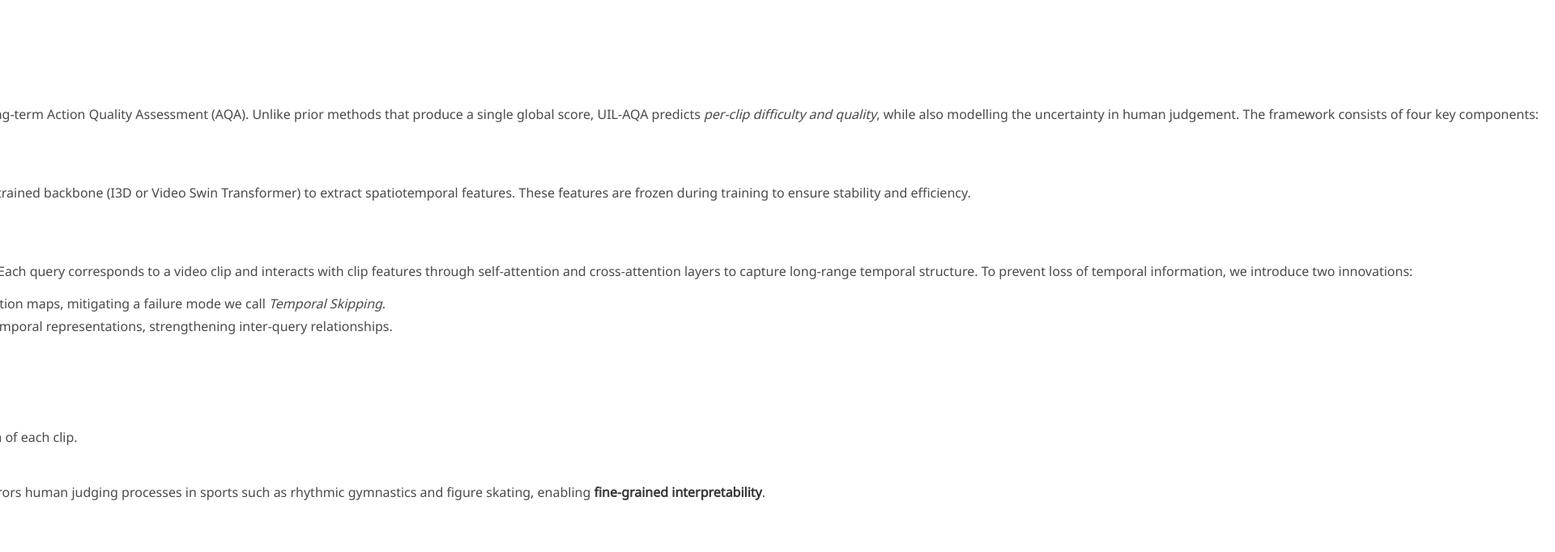
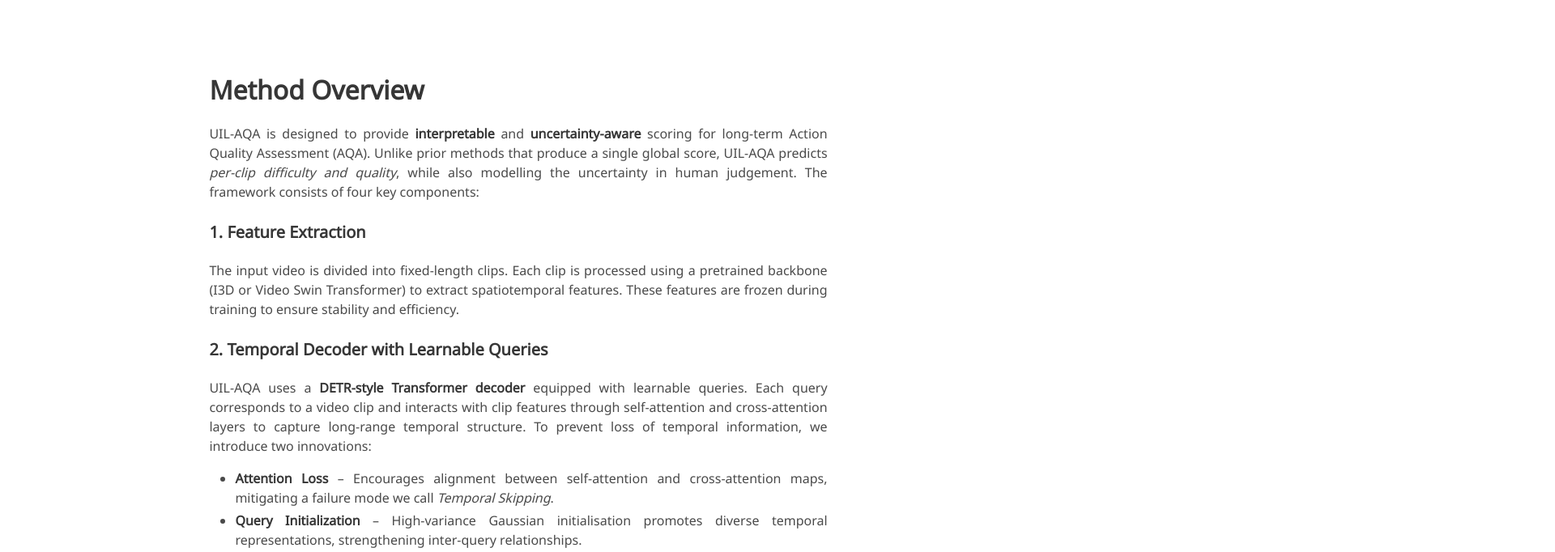
Before and after one commit to andrewjohngilbert/UILAQA, a plain HTML site: page index.html in a window 1280 px wide. Shown: the part 2134-2816 px from the top of the page at 81% size, 1920 px wide, since content can reach past the window. Drawn offline with nearby package versions, Linux system fonts and the light colour scheme; some icons are missing; a web font is replaced by a local one.

Commit message:
Add 'Method Overview' heading to section
Replaced 'hero-body' div with a 'column is-four-fifths' div and added a 'Method Overview' heading to improve section structure and clarity.

```diff
--- a/index.html
+++ b/index.html
@@ -159,7 +159,8 @@
 <section class="section">
   <div class="container is-max-desktop">
     <div class="columns is-centered">
-      <div class="hero-body">
+      <div class="column is-four-fifths">
+        <h2 class="title is-3">Method Overview</h2>
 
         <div class="content has-text-justified">
 
```
